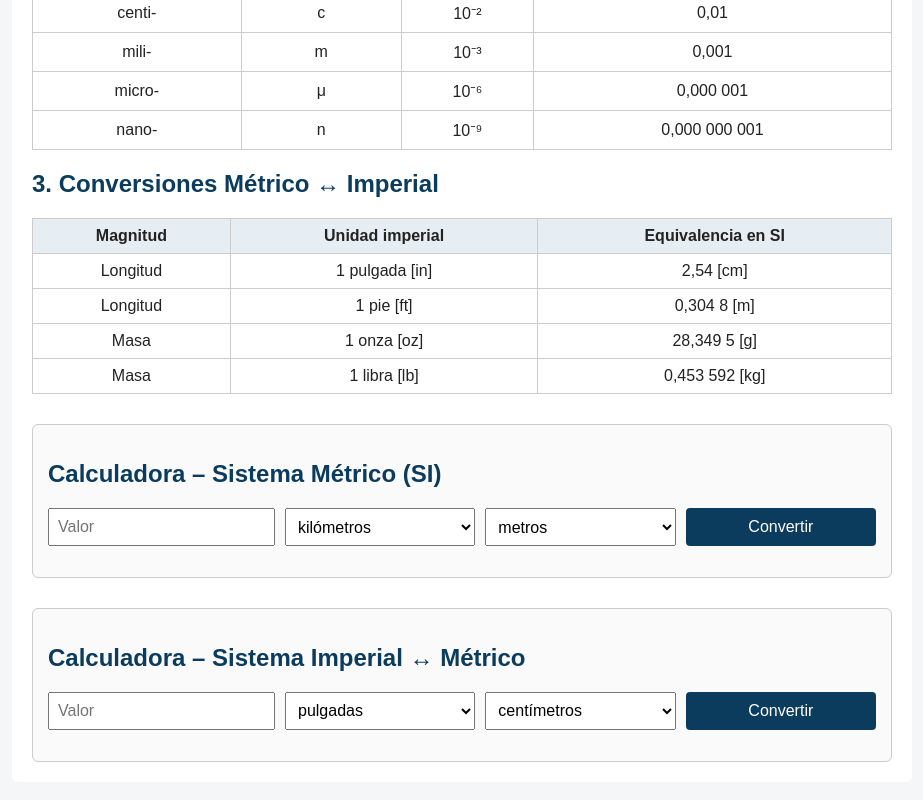
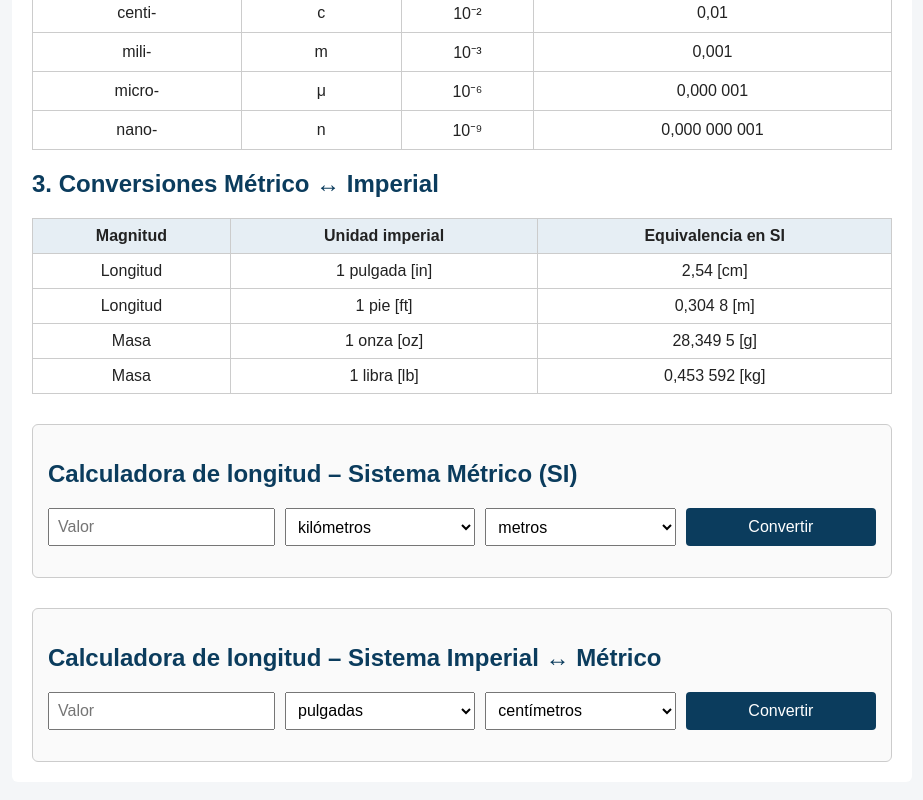
Before and after one commit to FernaGT11/Conversiones, a plain HTML site: page index.html in a window 1280 px wide. Shown: the part 975-1775 px from the top of the page, without its empty margins (178-1101 px from the left). Drawn offline with Linux system fonts and the light colour scheme.

Commit message:
Update index.html

```diff
--- a/index.html
+++ b/index.html
@@ -100,7 +100,7 @@
 
 
     <section class="calculator">
-        <h2>Calculadora – Sistema Métrico (SI)</h2>
+        <h2>Calculadora de longitud – Sistema Métrico (SI)</h2>
 
         <div class="calc-grid">
             <input type="number" id="metricValue" placeholder="Valor">
@@ -122,7 +122,7 @@
     </section>
 
     <section class="calculator">
-        <h2>Calculadora – Sistema Imperial ↔ Métrico</h2>
+        <h2>Calculadora de longitud – Sistema Imperial ↔ Métrico</h2>
 
         <div class="calc-grid">
             <input type="number" id="impValue" placeholder="Valor">
```
